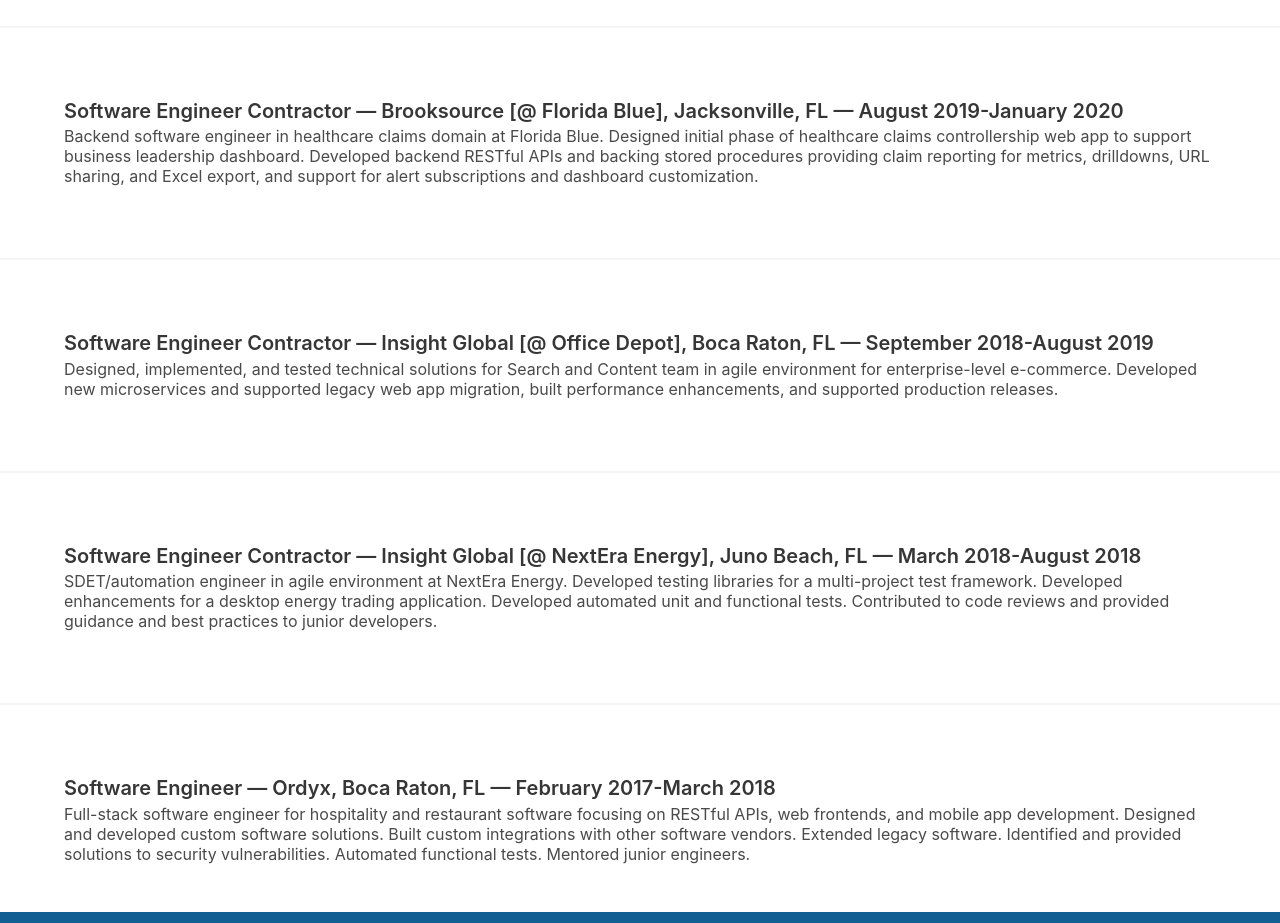
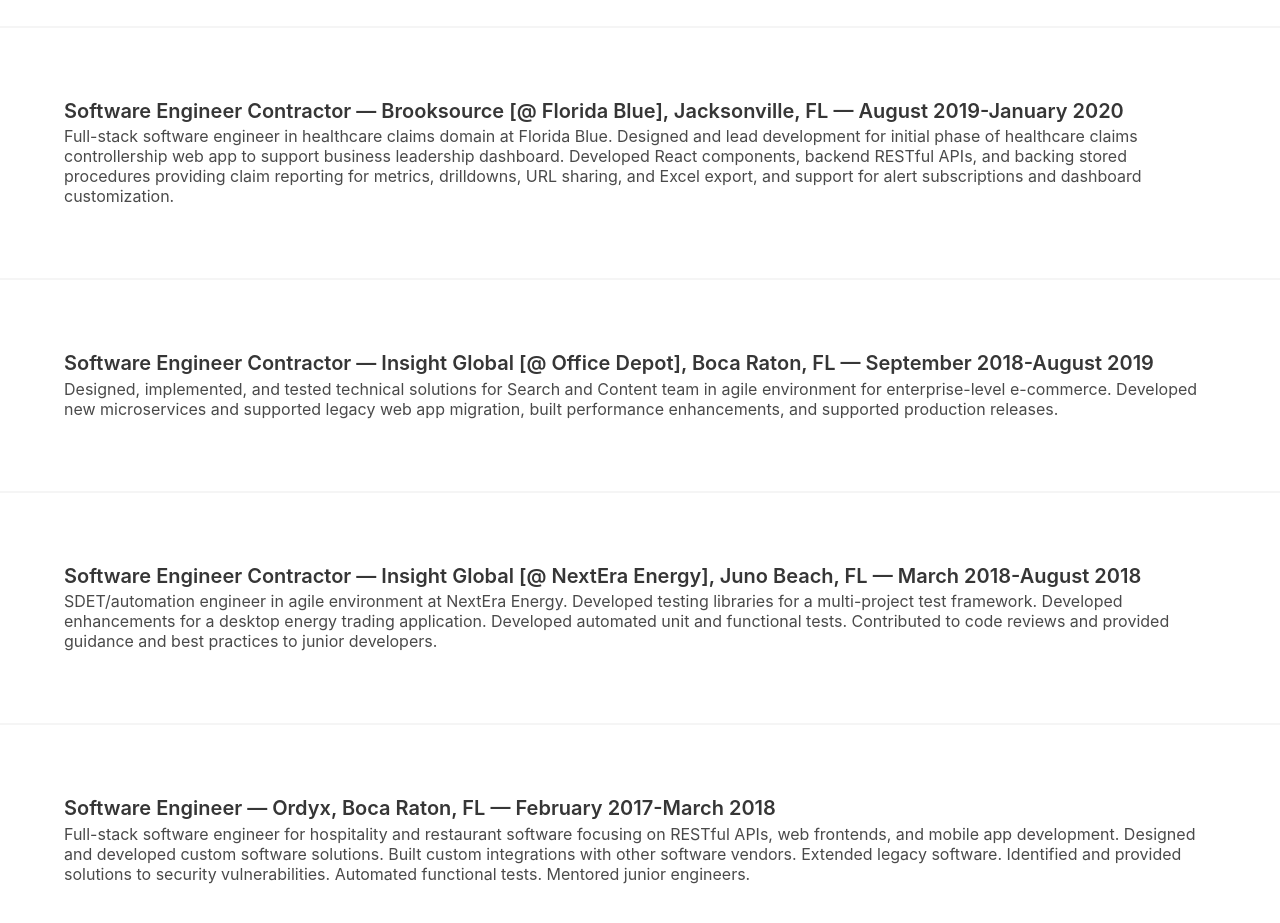
Before and after one commit to postsneakernet/postsneakernet.github.io, a plain HTML site: page index.html in a window 1280 px wide. Shown: the part 1600-2523 px from the top of the page. Drawn offline with nearby package versions, Linux system fonts and the light colour scheme.

Commit message:
Update index.html

```diff
--- a/index.html
+++ b/index.html
@@ -117,7 +117,7 @@
           Software Engineer Contractor — Brooksource [@ Florida Blue], Jacksonville, FL — August 2019-January 2020
         </h1>
         <p class="subtitle is-6">
-          Backend software engineer in healthcare claims domain at Florida Blue. Designed initial phase of healthcare claims controllership web app to support business leadership dashboard. Developed backend RESTful APIs and backing stored procedures providing claim reporting for metrics, drilldowns, URL sharing, and Excel export, and support for alert subscriptions and dashboard customization.
+          Full-stack software engineer in healthcare claims domain at Florida Blue. Designed and lead development for initial phase of healthcare claims controllership web app to support business leadership dashboard. Developed React components, backend RESTful APIs, and backing stored procedures providing claim reporting for metrics, drilldowns, URL sharing, and Excel export, and support for alert subscriptions and dashboard customization.
         </p>
       </div>
     </section>
```
